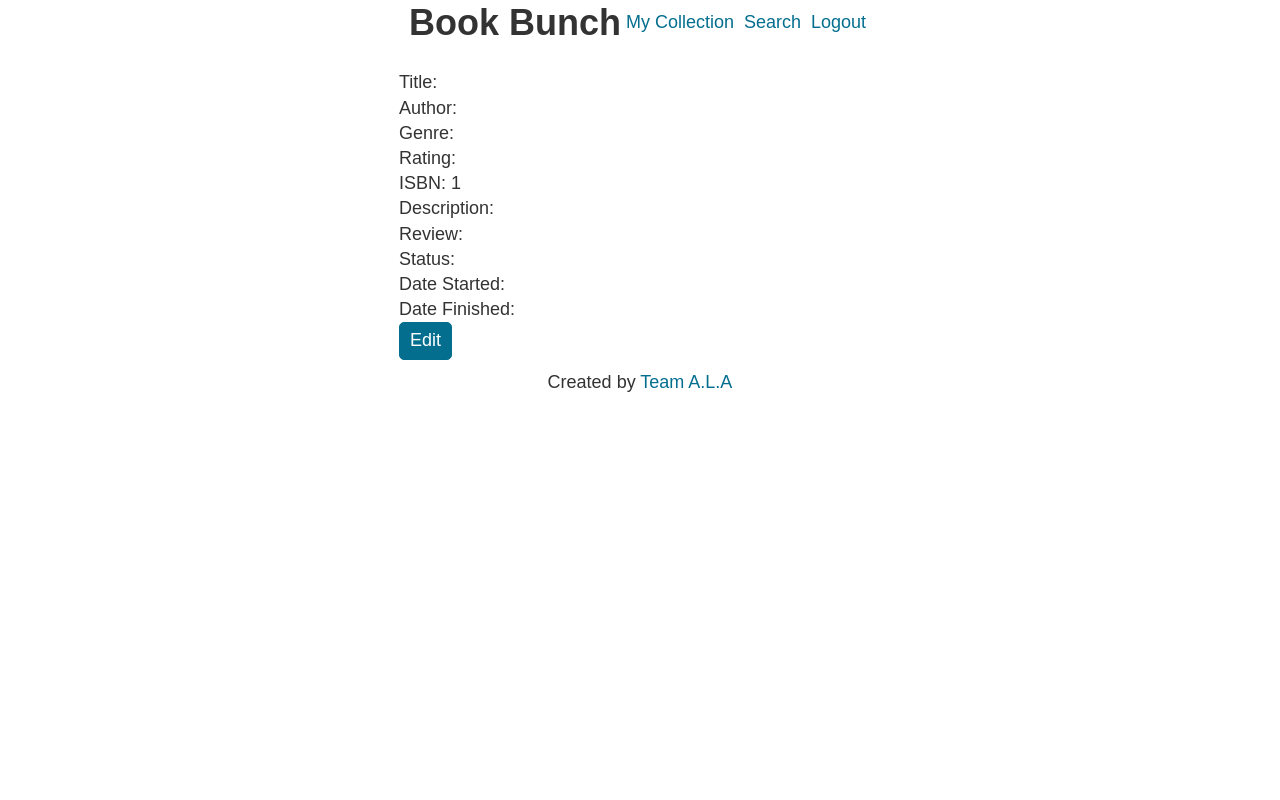
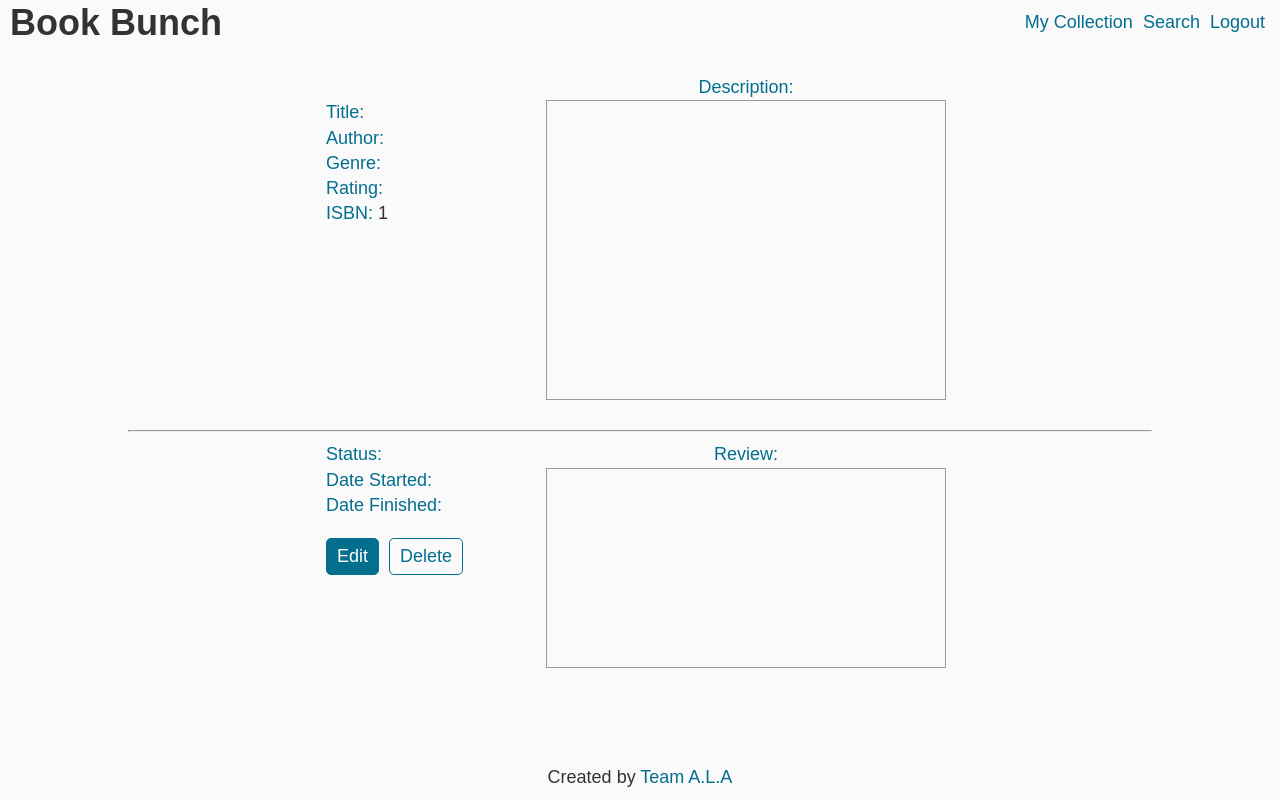
Before and after one commit to llouison/Project_03_Book_Bunch, a React (Create React App) app in the folder client/: page /user/1 in a window 1280 px wide. Built offline with nearby package versions, Linux system fonts and the light colour scheme; no server answers.

Commit message:
styling individual book page

```diff
--- a/client/src/App.css
+++ b/client/src/App.css
@@ -12,6 +12,10 @@ font-size: 18px;
 line-height: 1.4em;
 font-family: 'slabo', sans-serif;
 color: #333;
+}
+hr {
+  width: 80vw;
+  align-self: center;
 }
 .page{
   width: 100vw;
@@ -144,6 +148,11 @@ form {
 form button {
   align-self: center;
 }
+.secondaryBtn {
+  color: #046e8f;
+  background: #fafafa;
+
+}
 .registration_form {
   display: flex;
   flex: 2;
@@ -200,6 +209,68 @@ button {
 .book {
       margin: 0 30px;
     }
+/* individual book page */
+.description_container{
+  height: 300px;
+  width: 400px;
+  padding: 3px 10px;
+  border: 1px solid #9a9a9a;
+  margin-bottom: 20px;
+  overflow: scroll;
+  word-wrap: break-word;
+  text-align: left;
+  align-self: center;
+}
+.review_container{
+  height: 200px;
+  width: 400px;
+  padding: 3px 10px;
+  border: 1px solid #9a9a9a;
+  overflow: scroll;
+  word-wrap: break-word;
+}
+.book_info {
+  display: flex;
+  margin: 30px 0 10px;
+  align-self: center;
+}
+.user_info {
+  display: flex;
+  margin-top: 10px;
+  align-self: center;
+  flex: 2;
+}
+.short_info {
+  text-align: left;
+  margin-left: 12px;
+  order: 1;
+  width: 200px;
+}
+.short_info button {
+  margin: 20px 10px 20px 0;
+}
+.long_info_container {
+  display: flex;
+  flex-direction: column;
+  order: 2;
+}
+.long_info {
+  display: flex;
+  flex-direction: column;
+  margin: 0 20px;
+  order: 2;
+}
+.long_info p {
+  align-self: center;
+}
+.info_edit {
+  display: flex;
+  justify-content: center;
+}
+.bookEdit_form {
+  flex-direction: row;
+  margin-top: 20px;
+}
 
 /*###### Mobile Media Query ######*/
 @media screen and (max-width: 600px) {
--- a/client/src/components/UserIndivBook.jsx
+++ b/client/src/components/UserIndivBook.jsx
@@ -72,12 +72,20 @@ class UserBook extends Component {
     /* this method renders the user info as text while isBeingEdited is false. When the edit button is clicked, it changed the state of isBeingEdited to true */
     renderUserInfo(){
         return(
-            <div>
-                <p>Review: {this.state.review}</p>
-                <p>Status: {this.state.status}</p>
-                <p>Date Started: {this.state.date_started}</p>
-                <p>Date Finished: {this.state.date_finished}</p>
+            <div className='user_info'>
+                <div className='long_info'>
+                <p><span className='reslabel'>Review:</span> </p>
+                <div className='review_container'>
+                <p>{this.state.review}</p>
+                </div>
+                </div>
+                <div className='short_info'>
+                <p><span className='reslabel'>Status:</span> {this.state.status}</p>
+                <p><span className='reslabel'>Date Started:</span><br/> {this.state.date_started}</p>
+                <p><span className='reslabel'>Date Finished:</span><br/> {this.state.date_finished}</p>
                 <button onClick={() => {this.setState({isBeingEdited: true}) }}>Edit</button>
+                <button className='secondaryBtn' onClick={() => { this.handleEntryDelete() }}>Delete</button>
+                </div>
             </div>
         )
     }
@@ -85,39 +93,47 @@ class UserBook extends Component {
     /* this method renders the user info as editable inputs while isBeingEdited is true and updates their value as the user types. When the update button is clicked, it call the handleUserUpdate method. If the delete utton is clicked it calls the handleEntryDelete method */
     renderEditForm(){
         return (
-            <div>
+            <div className='user_info'>
                 <form
+                    className='bookEdit_form'
                     onSubmit={(event) => {
                         this.handleUserUpdate(event);
                         this.setState({isBeingEdited: false});
                     }}
                 >
-                    <label>Review:<textarea
+                    <div className='long_info_container'>
+                    <div className='long_info'>
+                    <textarea
                         type="text"
+                        className='review_container'
                         value={this.state.review}
                         name='review'
+                        placeholder='what are your thoughts on this book?'
                         onChange={this.handleReviewChange}>
-                    </textarea></label><br/>
-                    <label>Status:<select name='status' value={this.state.status} onChange={this.handleStatusChange}>
+                    </textarea><br/>
+                    </div>
+                    </div>
+                    <div className='short_info'>
+                    <label><span className='reslabel'>Status: </span><select name='status' value={this.state.status} onChange={this.handleStatusChange}>
                         <option value="Reading">Reading</option>
                         <option value="Read">Read</option>
                         <option value="To Read">To Read</option>
                     </select></label><br/>
-                    <label>Date Started:<input
+                    <label><span className='reslabel'>Date Started:</span><input
                         type="date"
                         value={this.state.date_started}
                         name='date_started'
                         onChange={this.handleDateStartedChange}
                     /></label><br/>
-                    <label>Date Finished:<input
+                    <label><span className='reslabel'>Date Finished:</span><input
                         type="date"
                         value={this.state.date_finished}
                         name='date_finished'
                         onChange={this.handleDateFinishedChange}
                     /></label><br/>
                     <button>Update</button>
+                    </div>
                 </form>
-                <button onClick={() => { this.handleEntryDelete() }}>Delete</button>
             </div>
         )
     }
@@ -186,15 +202,25 @@ class UserBook extends Component {
 
     render() {
         return (
-        <div>
+        <div className='page'>
             <Header path1='/user' link1='My Collection' path2='/search' link2='Search' path3='/logout' link3='Logout'/>
+            <div className='book_info'>
+            <div className='short_info'>
             <img src={this.state.usersBook.image_url} alt={this.state.usersBook.title}/>
-            <p>Title: {this.state.usersBook.title}</p>
-            <p>Author: {this.state.usersBook.author}</p>
-            <p>Genre: {this.state.usersBook.genre}</p>
-            <p>Rating: {this.state.usersBook.rating}</p>
-            <p>ISBN: {this.props.match.params.isbn}</p>
-            <p>Description: {this.state.usersBook.description}</p>
+            <p><span className='reslabel'>Title:</span> {this.state.usersBook.title}</p>
+            <p><span className='reslabel'>Author:</span> {this.state.usersBook.author}</p>
+            <p><span className='reslabel'>Genre:</span> {this.state.usersBook.genre}</p>
+            <p><span className='reslabel'>Rating:</span> {this.state.usersBook.rating}</p>
+            <p><span className='reslabel'>ISBN:</span> {this.props.match.params.isbn}</p>
+            </div>
+            <div className='long_info'>
+            <p><span className='reslabel'>Description:</span> </p>
+            <div className='description_container'>
+            <p>{this.state.usersBook.description}</p>
+            </div>
+            </div>
+            </div>
+            <hr/>
             {this.displayUserInfo()}
             <Footer />
         </div>
```
